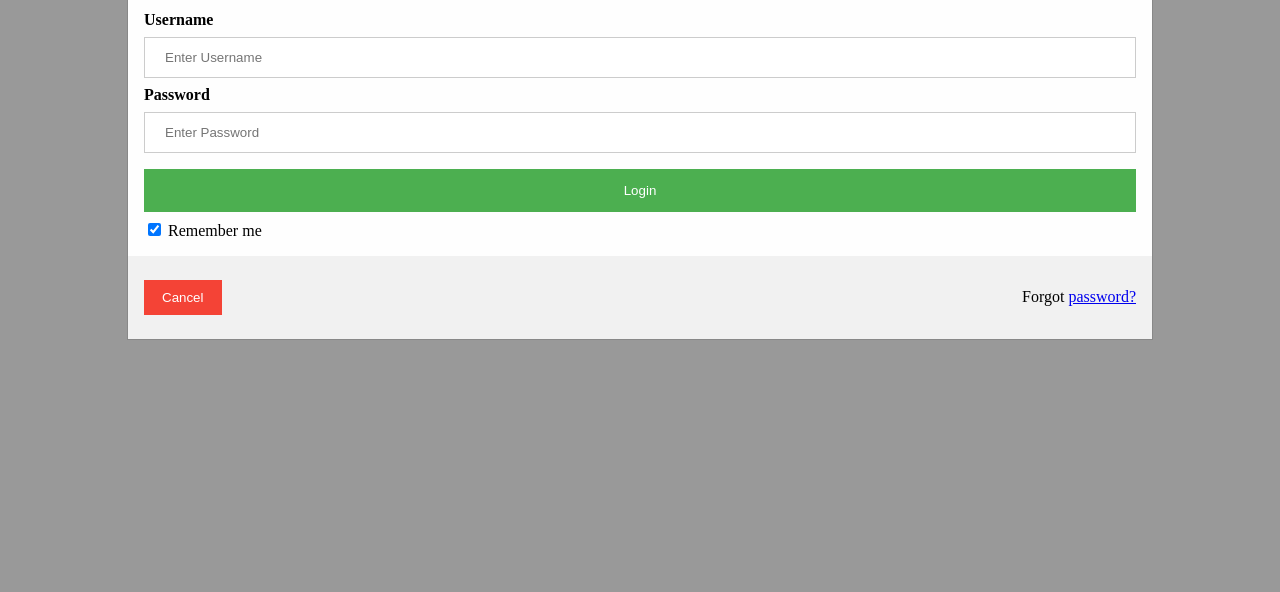
After one commit to pardeepsachdeva/yg, a PHP site: page /edit.php in a window 1280 px wide, after a click on "Login". The commit adds this page. Shown: the part 477-1069 px from the top of the page. Run offline with PHP 8.4, Linux system fonts and the light colour scheme.

Commit message:
login page

```diff
--- a/contact.php
+++ b/contact.php
@@ -17,7 +17,7 @@
             <form style="display: inline-block">
                 <input type="text" style="display: inline-block; color: grey" value="Search Yukti Graphics" />
                 <button style="display: inline-block">Search</button>
-                <a href="#" style="display: inline-block">Sign In/Sign Up</a>
+                <a href="./add.php" style="display: inline-block">Sign In/Sign Up</a>
             </form>
         </div>
         <div>
--- /dev/null
+++ b/edit.php
@@ -0,0 +1,167 @@
+<!DOCTYPE html>
+<html>
+<style>
+
+    input[type=text], input[type=password] {
+        width: 100%;
+        padding: 12px 20px;
+        margin: 8px 0;
+        display: inline-block;
+        border: 1px solid #ccc;
+        box-sizing: border-box;
+    }
+
+
+    button {
+        background-color: #4CAF50;
+        color: white;
+        padding: 14px 20px;
+        margin: 8px 0;
+        border: none;
+        cursor: pointer;
+        width: 100%;
+    }
+
+    button:hover {
+        opacity: 0.8;
+    }
+
+
+    .cancelbtn {
+        width: auto;
+        padding: 10px 18px;
+        background-color: #f44336;
+    }
+
+
+    .imgcontainer {
+        text-align: center;
+        margin: 24px 0 12px 0;
+        position: relative;
+    }
+
+    img.avatar {
+        width: 40%;
+        border-radius: 50%;
+    }
+
+    .container {
+        padding: 16px;
+    }
+
+    span.psw {
+        float: right;
+        padding-top: 16px;
+    }
+
+
+    .modal {
+        display: none;
+        position: fixed;
+        z-index: 1;
+        left: 0;
+        top: 0;
+        width: 100%;
+        height: 100%;
+        overflow: auto;
+        background-color: rgb(0,0,0);
+        background-color: rgba(0,0,0,0.4);
+        padding-top: 60px;
+    }
+
+
+    .modal-content {
+        background-color: #fefefe;
+        margin: 5% auto 15% auto;
+        border: 1px solid #888;
+        width: 80%;
+    }
+
+
+    .close {
+        position: absolute;
+        right: 25px;
+        top: 0;
+        color: #000;
+        font-size: 35px;
+        font-weight: bold;
+    }
+
+    .close:hover,
+    .close:focus {
+        color: red;
+        cursor: pointer;
+    }
+
+    .animate {
+        -webkit-animation: animatezoom 0.6s;
+        animation: animatezoom 0.6s
+    }
+
+    @-webkit-keyframes animatezoom {
+        from {-webkit-transform: scale(0)}
+        to {-webkit-transform: scale(1)}
+    }
+
+    @keyframes animatezoom {
+        from {transform: scale(0)}
+        to {transform: scale(1)}
+    }
+
+
+    @media screen and (max-width: 300px) {
+        span.psw {
+            display: block;
+            float: none;
+        }
+        .cancelbtn {
+            width: 100%;
+        }
+    }
+</style>
+<body>
+
+<h2>Yukti Graphics Log In Page</h2>
+
+<button onclick="document.getElementById('id01').style.display='block'" style="width:auto;">Login</button>
+
+<div id="id01" class="modal">
+
+    <form class="modal-content animate" action="/action_page.php">
+        <div class="imgcontainer">
+            <span onclick="document.getElementById('id01').style.display='none'" class="close" title="Close Modal">&times;</span>
+            <img src="img_avatar2.png" alt="Avatar" class="avatar">
+        </div>
+
+        <div class="container">
+            <label><b>Username</b></label>
+            <input type="text" placeholder="Enter Username" name="uname" required>
+
+            <label><b>Password</b></label>
+            <input type="password" placeholder="Enter Password" name="psw" required>
+
+            <button type="submit">Login</button>
+            <input type="checkbox" checked="checked"> Remember me
+        </div>
+
+        <div class="container" style="background-color:#f1f1f1">
+            <button type="button" onclick="document.getElementById('id01').style.display='none'" class="cancelbtn">Cancel</button>
+            <span class="psw">Forgot <a href="#">password?</a></span>
+        </div>
+    </form>
+</div>
+
+<script>
+
+    var modal = document.getElementById('id01');
+
+
+    window.onclick = function(event) {
+        if (event.target == modal) {
+            modal.style.display = "none";
+        }
+    }
+</script>
+
+</body>
+</html>
```
Also changed, not shown: add.php (added, +94 -0 lines), learn.php (added, +21 -0 lines), login.php (added, +57 -0 lines).
